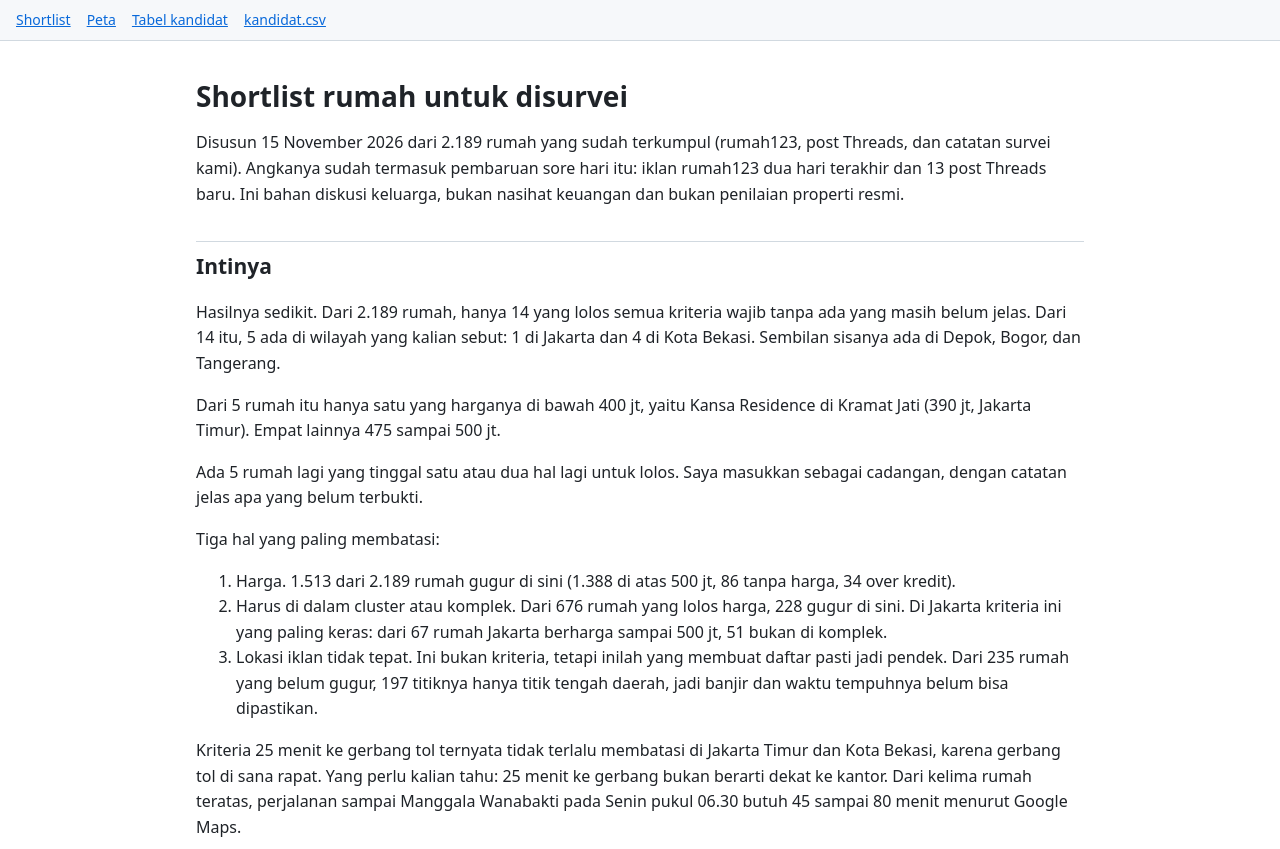
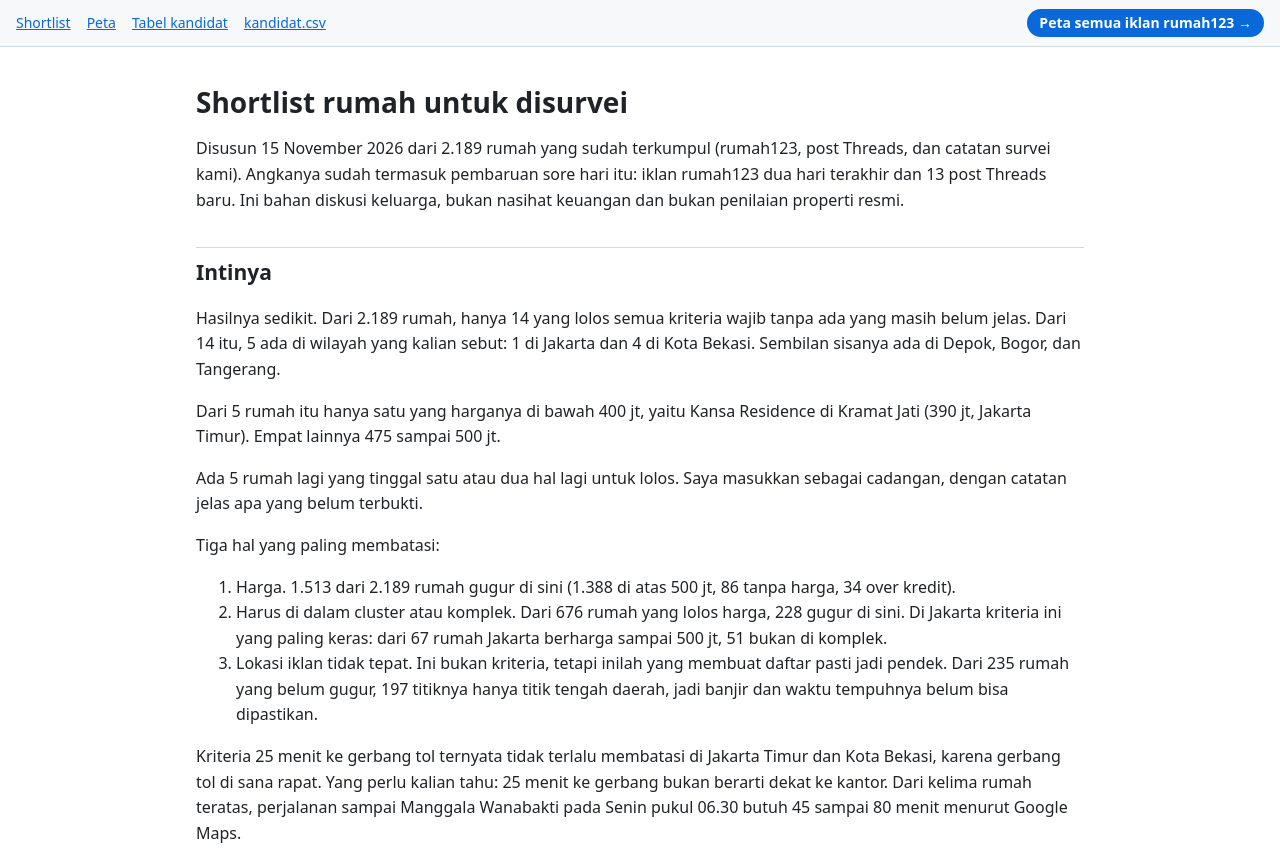
Before and after one commit to hudiyaresa/shortlist-housing, a plain HTML site: page index.html in a window 1280 px wide. Shown: the top 849 px of the page. Drawn offline with Linux system fonts and the light colour scheme.

Commit message:
feat: link shortlist pages to the full listing map

```diff
--- a/index.html
+++ b/index.html
@@ -4,7 +4,9 @@
 *{box-sizing:border-box}body{margin:0;background:var(--bg);color:var(--fg);font:16px/1.6 system-ui,Segoe UI,Arial,sans-serif}
 main{max-width:920px;margin:0 auto;padding:20px 16px 60px}
 nav{position:sticky;top:0;background:var(--soft);border-bottom:1px solid var(--line);padding:9px 16px;font-size:14px;z-index:5}
-nav a{margin-right:16px}a{color:var(--acc)}
+nav{display:flex;flex-wrap:wrap;align-items:center;gap:6px 16px}a{color:var(--acc)}
+nav a.ke{margin-left:auto;background:var(--acc);color:#fff;padding:3px 12px;border-radius:999px;font-weight:600;text-decoration:none}
+nav a.ke:hover{filter:brightness(1.1)}
 h1{font-size:28px;line-height:1.25;margin:18px 0 8px}h2{font-size:21px;margin:34px 0 8px;padding-top:8px;border-top:1px solid var(--line)}
 h3{font-size:17px;margin:24px 0 6px}p,li{overflow-wrap:anywhere}
 .tw{overflow-x:auto;margin:10px 0}table{border-collapse:collapse;font-size:14px;min-width:100%}
@@ -19,7 +21,7 @@ td small{color:var(--mut)}td.p{min-width:230px}
 .fs img{flex:1 1 96px;min-width:0;max-width:176px;aspect-ratio:7/5;object-fit:cover;border-radius:6px;cursor:zoom-in;background:var(--soft)}
 #lb{position:fixed;inset:0;z-index:20;display:none;align-items:center;align-content:center;justify-content:center;flex-wrap:wrap;gap:8px;padding:16px;background:#000c;cursor:zoom-out;overflow:auto}
 #lb.buka{display:flex}#lb img{max-width:min(92vw,620px);max-height:86vh;border-radius:6px}
-</style></head><body><nav><a href="index.html">Shortlist</a><a href="peta_shortlist.html">Peta</a><a href="kandidat.html">Tabel kandidat</a><a href="kandidat.csv">kandidat.csv</a></nav><main><h1>Shortlist rumah untuk disurvei</h1>
+</style></head><body><nav><a href="index.html">Shortlist</a><a href="peta_shortlist.html">Peta</a><a href="kandidat.html">Tabel kandidat</a><a href="kandidat.csv">kandidat.csv</a><a class="ke" href="https://hudiyaresa.github.io/house-listing-gallery/#map" title="Galeri dan peta semua rumah dari rumah123 dan Threads">Peta semua iklan rumah123 &rarr;</a></nav><main><h1>Shortlist rumah untuk disurvei</h1>
 <p>Disusun 15 November 2026 dari 2.189 rumah yang sudah terkumpul (rumah123, post Threads, dan catatan survei kami). Angkanya sudah termasuk pembaruan sore hari itu: iklan rumah123 dua hari terakhir dan 13 post Threads baru. Ini bahan diskusi keluarga, bukan nasihat keuangan dan bukan penilaian properti resmi.</p>
 <h2>Intinya</h2>
 <p>Hasilnya sedikit. Dari 2.189 rumah, hanya 14 yang lolos semua kriteria wajib tanpa ada yang masih belum jelas. Dari 14 itu, 5 ada di wilayah yang kalian sebut: 1 di Jakarta dan 4 di Kota Bekasi. Sembilan sisanya ada di Depok, Bogor, dan Tangerang.</p>
```
Also changed, not shown: kandidat.html (+4 -2 lines), peta_shortlist.html (+3 -0 lines).
